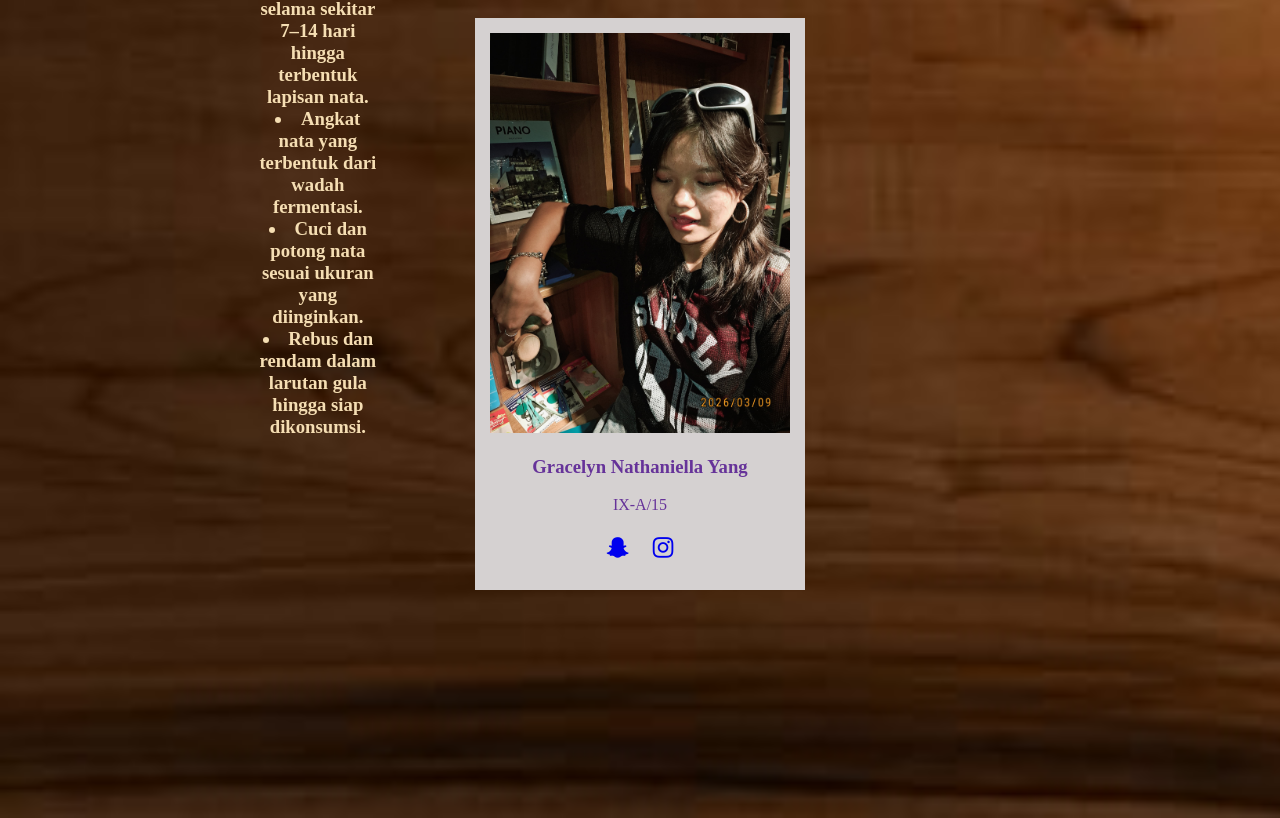
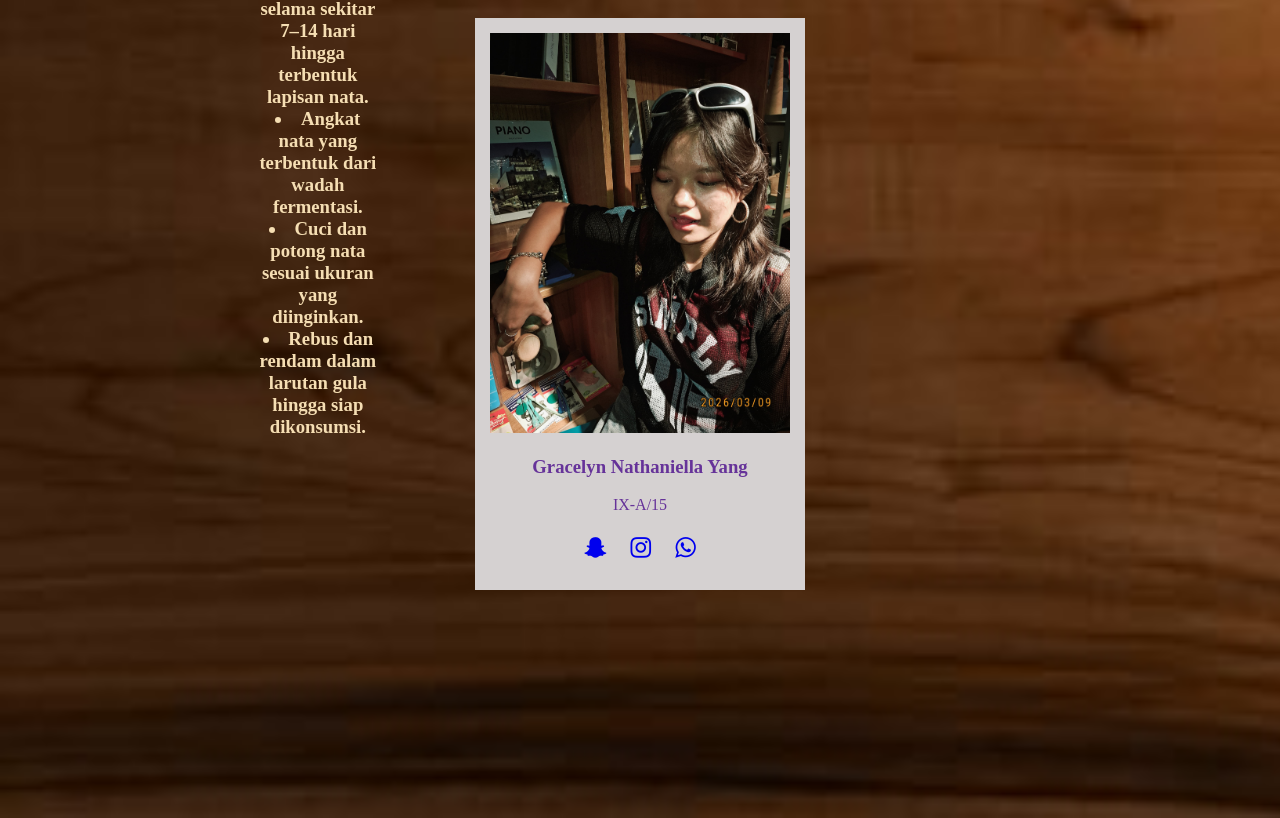
Before and after one commit to celyn17gny-png/index.htmlbioteknologi, a plain HTML site: page index.html in a window 1280 px wide. Shown: the part 2482-3300 px from the top of the page. Drawn offline with Linux system fonts and the light colour scheme.

Commit message:
index.html

```diff
--- a/index.html
+++ b/index.html
@@ -74,6 +74,7 @@
                 <div class="medsos">
                     <a href="https://www.snapchat.com/add/celniella.17?share_id=tv8Vt__DYcE&locale=en-LU"><span class="fa fa-snapchat-ghost"></span></a>
                     <a href="https://www.instagram.com/cel.niella/"><span class="fa fa-instagram"></span></a>
+                    <a href="https://wa.me/qr/22JGIDQI4S2YA1"><span class="fa fa-whatsapp"></span></a>
                 </div>
             </div>
         </section>
```
